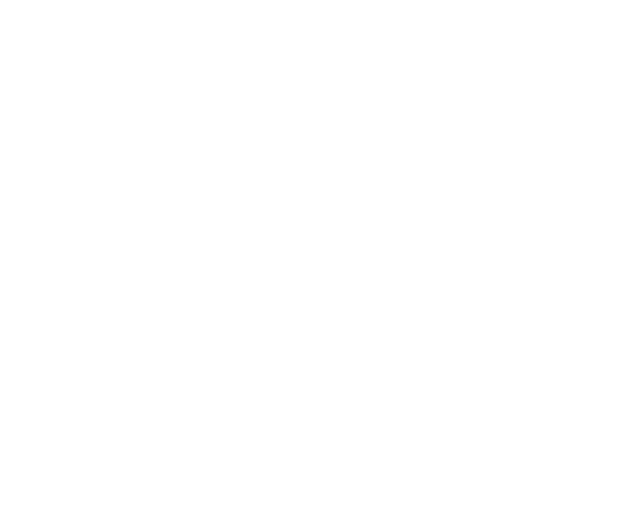
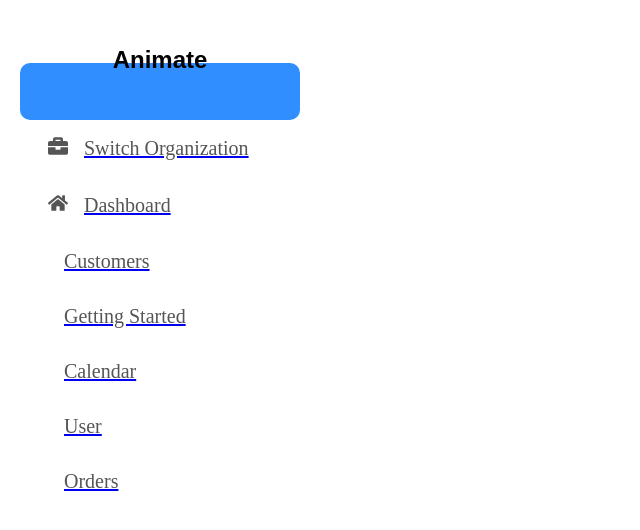
Before and after one commit to Dhei-vid/lendsqr-fe-test, a React (Create React App) app: page /sidebar in a window 1280 px wide. Before the commit this address had no page. Shown: the top 530 px of the page, without its empty margins (0-640 px from the left). Built offline with nearby package versions, Linux system fonts and the light colour scheme; a web font is replaced by a local one.

Commit message:
created a sidebar navigation elements object file

```diff
--- a/src/App.js
+++ b/src/App.js
@@ -4,12 +4,14 @@
 import Login from './components/login/login.form.component'
 import Dashboard from './components/dashboard/dashboard.component'
 import UserDetails from './components/userDetailsPage/userDetailsPage.component'
+import SideBar from './components/sideBar/sidebar.component'
 
 function App () {
   return (
     <Routes>
       <Route path='login' element={<Login />} />
       <Route path='nav' element={<Navigation />} />
+      <Route path='sidebar' element={<SideBar />} />
       <Route path='dashboard' element={<Dashboard />} />
       <Route path='user' element={<UserDetails />} />
     </Routes>
--- /dev/null
+++ b/src/components/sideBar/sideBar.elements.js
@@ -0,0 +1,2 @@
+const sideBarNavList = [{}]
+export default sideBarNavList
--- a/src/components/sideBar/sidebar.component.jsx
+++ b/src/components/sideBar/sidebar.component.jsx
@@ -1,11 +1,25 @@
 import { useEffect, useRef, useState } from 'react'
 import { Link, useLocation } from 'react-router-dom'
-import './sidebar.scss'
+
+import { FaBriefcase, FaHome } from 'react-icons/fa'
+import './sidebar.style.scss'
 
 const sidebarNavItems = [
   {
+    display: 'Switch Organization',
+    icon: <FaBriefcase />,
+    to: '/',
+    section: ''
+  },
+  {
     display: 'Dashboard',
-    icon: <i className='bx bx-home'></i>,
+    icon: <FaHome />,
+    to: '/',
+    section: ''
+  },
+  {
+    display: 'Customers',
+    type: 'sub-heading',
     to: '/',
     section: ''
   },
```
